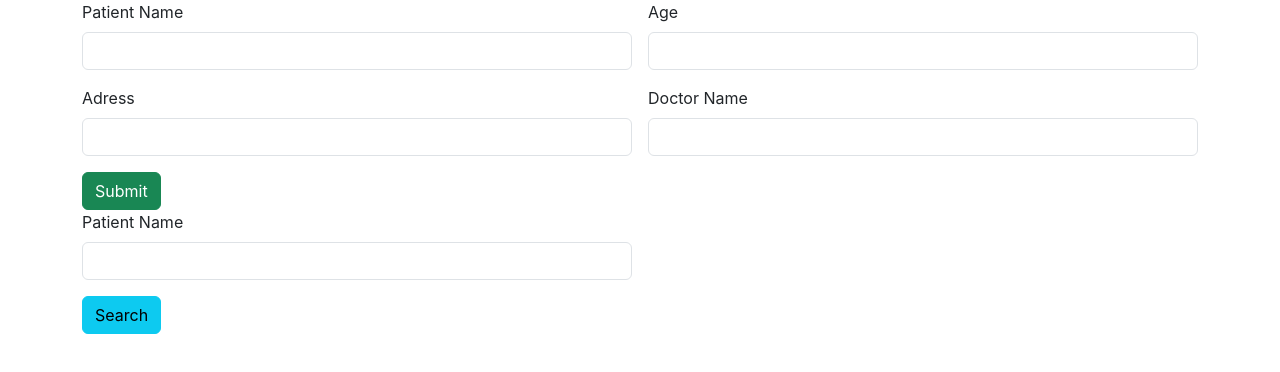
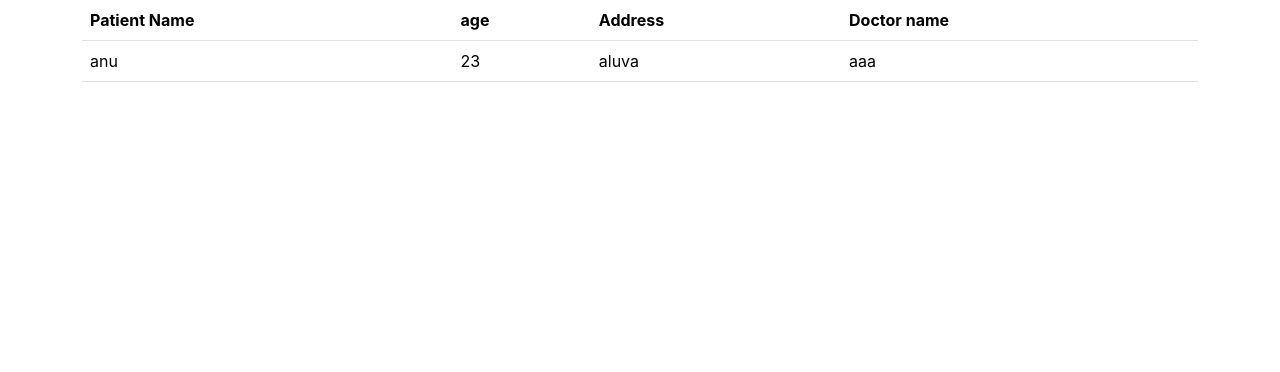
Before and after one commit to Alfiya6282823310/patient-app-Frondend, a React (Create React App) app: page /view in a window 1280 px wide. Shown: the top 372 px of the page. Built offline with nearby package versions, Linux system fonts and the light colour scheme.

Commit message:
router AND  semi dynamic finished

```diff
--- a/package.json
+++ b/package.json
@@ -8,6 +8,7 @@
     "@testing-library/user-event": "^13.5.0",
     "react": "^18.3.1",
     "react-dom": "^18.3.1",
+    "react-router-dom": "^6.23.1",
     "react-scripts": "5.0.1",
     "web-vitals": "^2.1.4"
   },
--- a/src/App.js
+++ b/src/App.js
@@ -2,12 +2,19 @@ import logo from './logo.svg';
 import './App.css';
 import Add from './Components/Add';
 import Search from './Components/Search';
+import Viewall from './Components/Viewall';
+import { BrowserRouter, Route, Routes } from 'react-router-dom';
 
 function App() {
   return (
     <div>
-     <Add/>
-     <Search/>
+     <BrowserRouter>
+     <Routes>
+      <Route path='/' element={<Add/>}/>
+      <Route path='/search' element={<Search/>}/>
+      <Route path='/view' element={<Viewall/>}/>
+     </Routes>
+     </BrowserRouter>
     </div>
   );
 }
--- a/src/Components/Viewall.jsx
+++ b/src/Components/Viewall.jsx
@@ -14,13 +14,13 @@ const Viewall = () => {
                         <table class="table">
                             <thead>
                                 <tr>
-                                <tr>
+
                                     <th>Patient Name</th>
                                     <th>age</th>
                                     <th>Address</th>
                                     <th>Doctor name</th>
                                 </tr>
-                                </tr>
+
                             </thead>
                             <tbody>
                                 {
```
Also changed, not shown: 1 other file (tests, documents, lock files or other folders).
